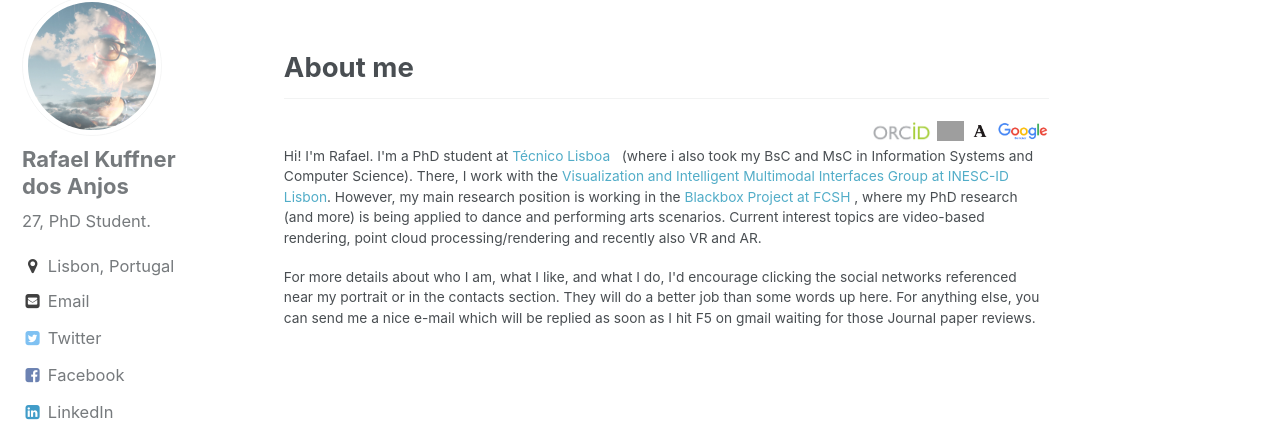
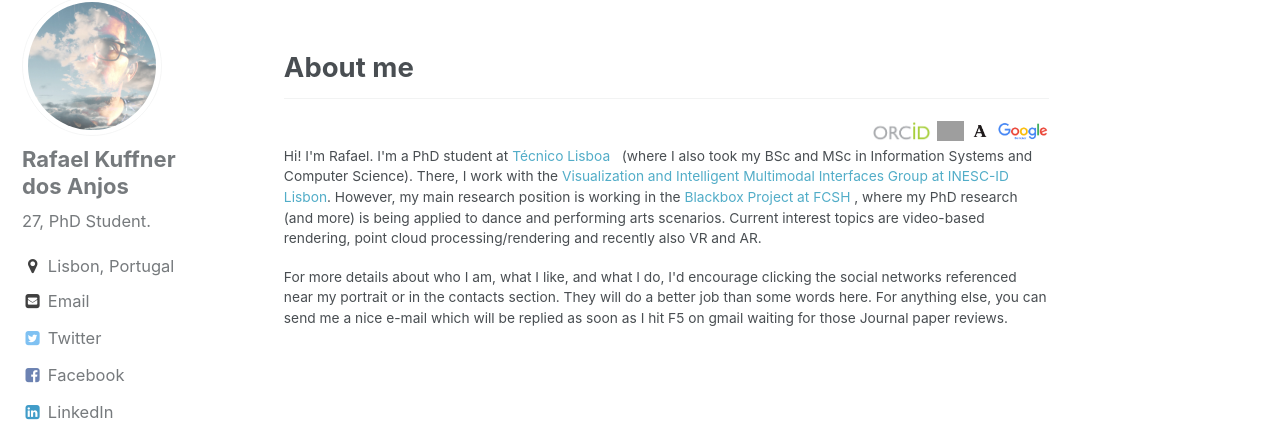
Before and after one commit to rafaelkuffner/rafaelkuffner.github.io, a Jekyll site: the page built from index.html, in a window 1280 px wide and 900 px high, scrolled down 558 px. Shown: the part 112-534 px from the top of the window. Built offline with Jekyll 4.4.1, drawn with Linux system fonts in a browser that asks for light colours; the list of posts is cut into pages by our own code; grey boxes are pictures that could not be loaded.

Commit message:
woops mistakes
were made

```diff
--- a/index.html
+++ b/index.html
@@ -20,21 +20,21 @@
 </div>
 
 <p>Hi! I'm Rafael. I'm a PhD student at <a href="https://tecnico.ulisboa.pt" target="blank">T&eacute;cnico Lisboa </a>&nbsp;
-(where i also took my BsC and MsC in Information Systems and Computer Science). There, I work with the
+(where I also took my BSc and MSc in Information Systems and Computer Science). There, I work with the
 <a href="http://vimmi.inesc-id.pt/" target="_blank">Visualization and Intelligent Multimodal Interfaces Group at INESC-ID Lisbon</a>.
 However, my main research position is working in the<a href="http://blackbox.fcsh.unl.pt" target="blank"> Blackbox Project at FCSH </a>, where my PhD research
 (and more) is being applied to dance and performing arts scenarios. Current interest topics are video-based rendering, point cloud processing/rendering
 and recently also VR and AR.</p>
 <p>For more details about who I am, what I like, and what I do, I'd encourage clicking the social networks referenced near my portrait or in the contacts section.
-They will do a better job than some words up here. For anything else, you can send me a nice e-mail which will be replied as soon as I hit F5 on
+They will do a better job than some words here. For anything else, you can send me a nice e-mail which will be replied as soon as I hit F5 on
 gmail waiting for those Journal paper reviews.</p>
 
 <p>&nbsp;</p>
 <h2 id="projects">Projects</h2>
 <h4> Present </h4>
 <div class="content">
-<p><a style="float:left;margin:0 20px 20px 0;text-decoration:none;" href="http://http://blackbox.fcsh.unl.pt/" target="_blank"><img src="assets/images/logobb.png" style="height:80px;">&nbsp;&nbsp;</a>
-<a href="http://http://blackbox.fcsh.unl.pt/" target="_blank">Blackbox</a> is an interdisciplinary ERC-funded project hosted by FCSH-UNL since September 2014,
+<p><a style="float:left;margin:0 20px 20px 0;text-decoration:none;" href="http://blackbox.fcsh.unl.pt/" target="_blank"><img src="assets/images/logobb.png" style="height:80px;">&nbsp;&nbsp;</a>
+<a href="http://blackbox.fcsh.unl.pt/" target="_blank">Blackbox</a> is an interdisciplinary ERC-funded project hosted by FCSH-UNL since September 2014,
 under the direction of Prof. Carla Fernandes as its Principal Investigator.
 On this project, I'm mostly interested in the capture and representation of information of the human performers, which goes through
 point-cloud data capture and rendering, and building technology that will help people from different areas draw conclusions about
```
